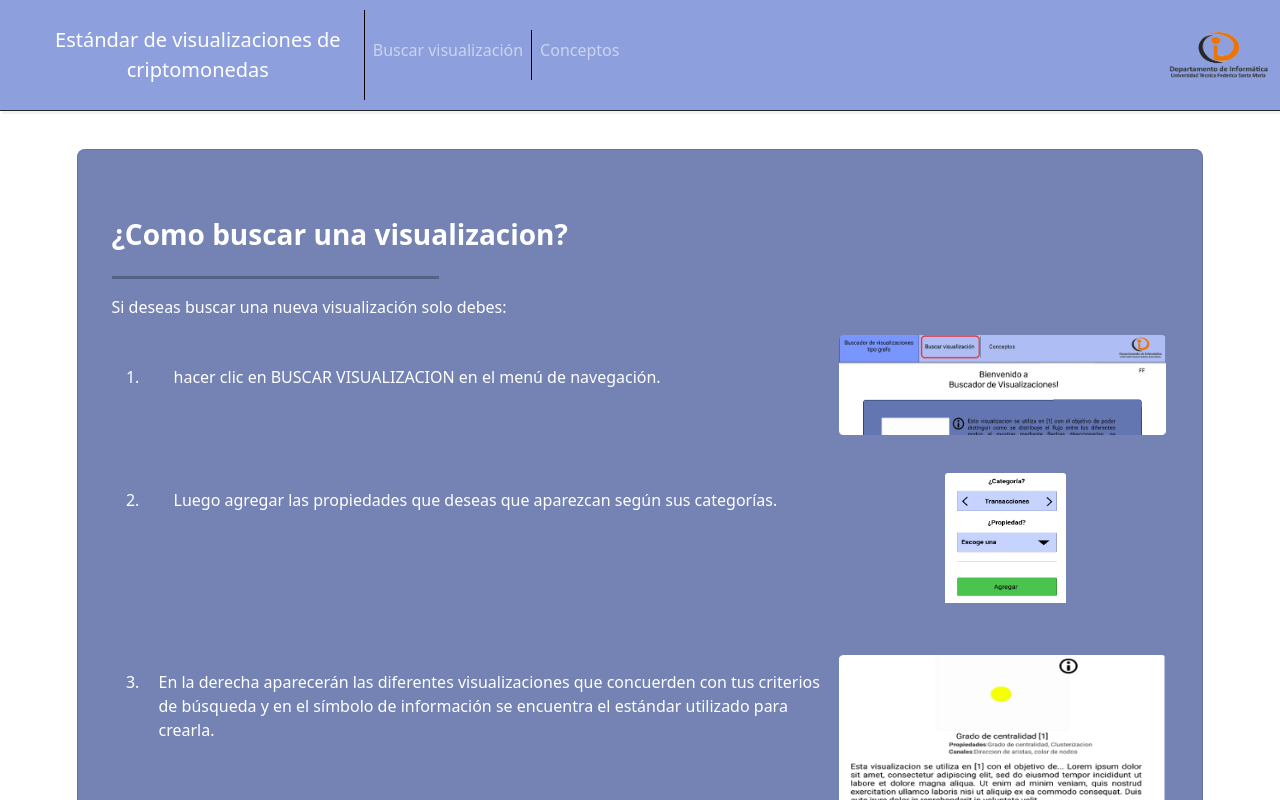
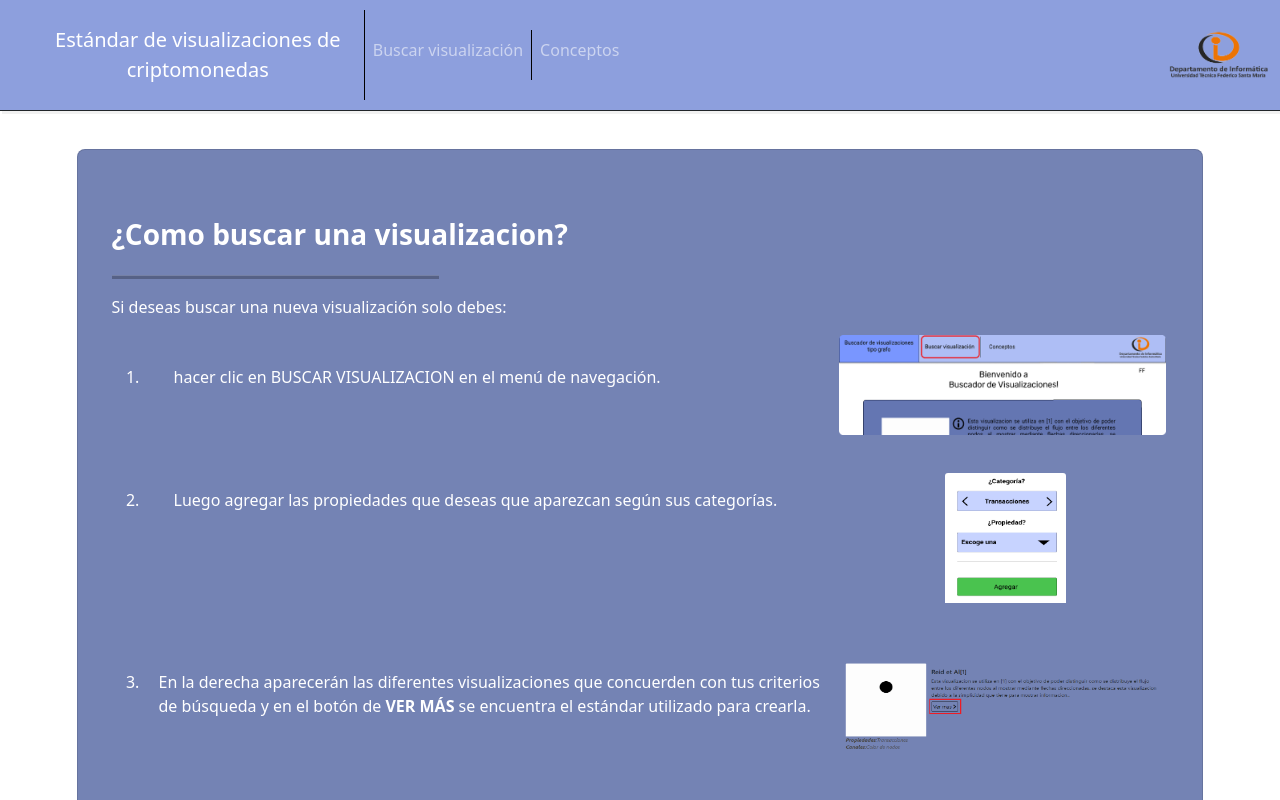
Before and after one commit to pacomauret/memoriaProyecto, an Angular app: page /conceptos/visualizaciones in a window 1280 px wide. Shown: the top 800 px of the page. Built offline with nearby package versions, Linux system fonts and the light colour scheme.

Commit message:
modo de uso

```diff
--- a/src/app/modo-uso/modo-uso.component.html
+++ b/src/app/modo-uso/modo-uso.component.html
@@ -1,4 +1,3 @@
-
 <body style="margin-top:3%">
 
 
@@ -23,17 +22,20 @@
 
                 </div>
                 <div class="col-4">
-                    <img class="card-img-top" src="../../assets/images/image4.png" alt="Card image cap" style='width: 90%;' height="100%">
+                    <img class="card-img-top" src="../../assets/images/image4.png" alt="Card image cap"
+                        style='width: 90%;' height="100%">
                 </div>
             </div>
             <div class="row" style="margin: 0 3%; padding-bottom: 2%;">
                 <div class="col-9">
                     <ol>
-                        <li value='2' style="padding:30px">Luego agregar las propiedades que deseas que aparezcan según sus categorías.</li>
+                        <li value='2' style="padding:30px">Luego agregar las propiedades que deseas que aparezcan según
+                            sus categorías.</li>
                     </ol>
                 </div>
                 <div class="col-3" style='padding:15px'>
-                    <img class="card-img-top" src="../../assets/images/image5.png" alt="Card image cap" style='width: 50%;' height="90%">
+                    <img class="card-img-top" src="../../assets/images/image5.png" alt="Card image cap"
+                        style='width: 50%;' height="90%">
                 </div>
 
 
@@ -41,11 +43,14 @@
             <div class="row" style="margin: 0 3%; padding-bottom: 2%;">
                 <div class="col-8">
                     <ol>
-                        <li value='3' style='padding: 15px;'>En la derecha aparecerán las diferentes visualizaciones que concuerden con tus criterios de búsqueda y en el símbolo de información se encuentra el estándar utilizado para crearla.</li>
+                        <li value='3' style='padding: 15px;'>En la derecha aparecerán las diferentes visualizaciones que
+                            concuerden con tus criterios de búsqueda y en el botón de <b>VER MÁS</b> se encuentra el
+                            estándar utilizado para crearla.</li>
                     </ol>
                 </div>
                 <div class="col-4">
-                    <img class="card-img-top" src="../../assets/images/image6.png" alt="Card image cap" style='width: 90%;' height="90%">
+                    <img class="card-img-top" src="../../assets/images/image6.png" alt="Card image cap"
+                        style='width: 90%;' height="90%">
                 </div>
 
 
```
Also changed, not shown: src/assets/images/image6.png.
